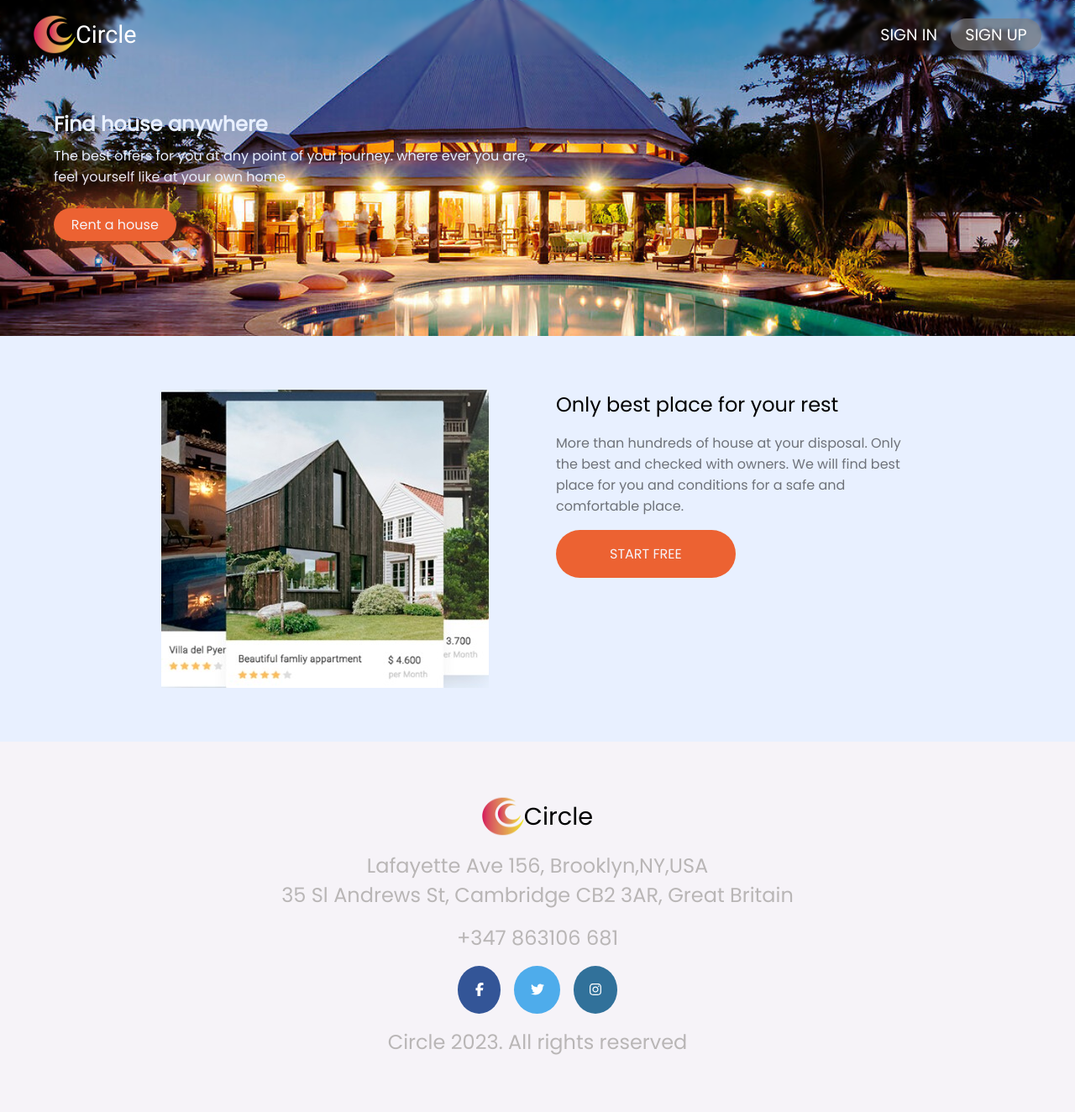
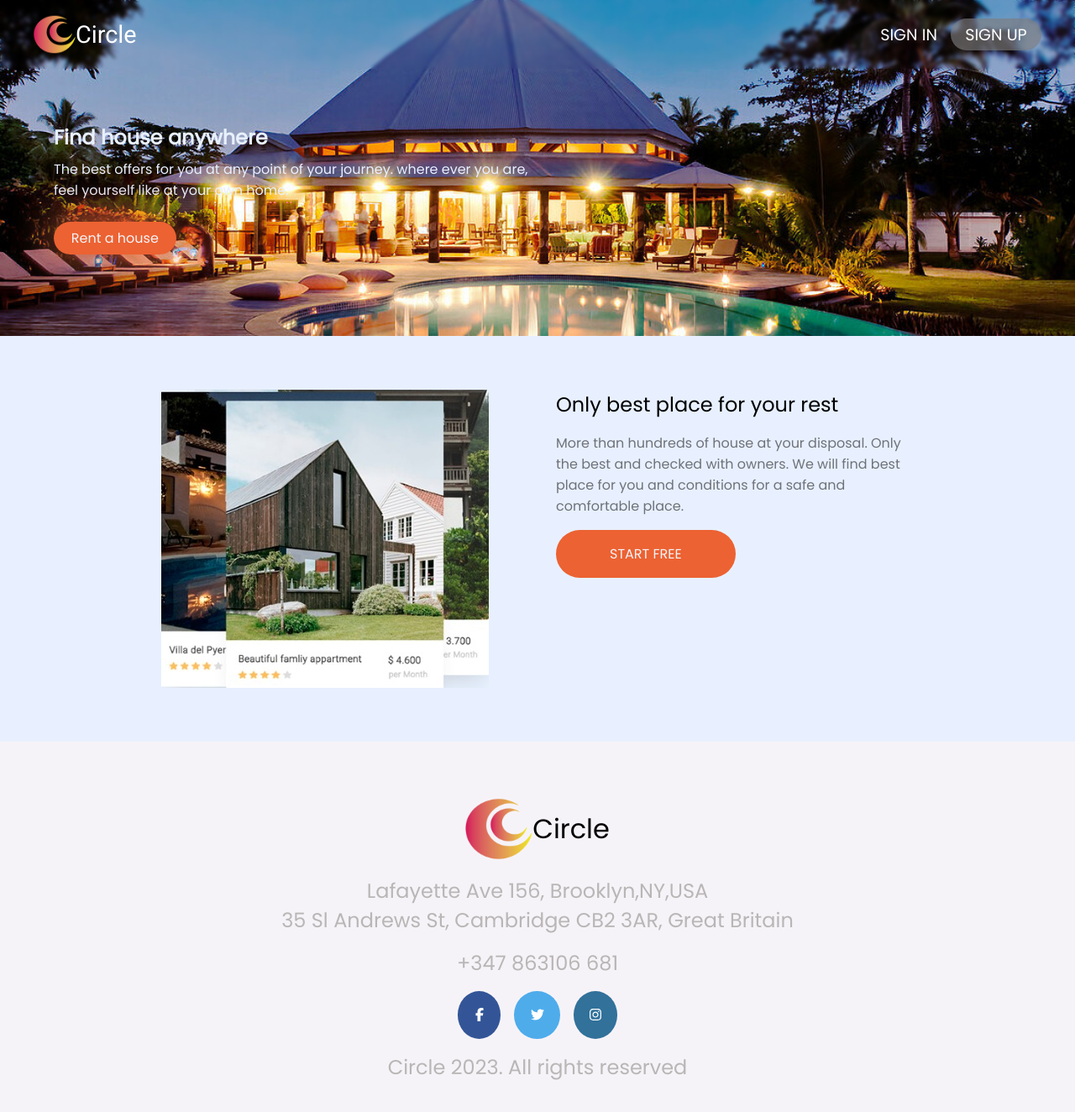
Before and after one commit to shella12/RentAnItemApp, a React (Create React App) app: page / in a window 1280 px wide. Shown: the top 1324 px of the page at 84% size. Built offline with nearby package versions, Linux system fonts and the light colour scheme.

Commit message:
Fix styling

```diff
--- a/src/landing.css
+++ b/src/landing.css
@@ -6,7 +6,7 @@
   background-color: transparent;
   color: #fff;
   justify-content: space-between;
-  padding: 0 1.5rem;
+  padding: 1rem 1.5rem;
 }
 
 .hamburger-landing {
@@ -22,10 +22,11 @@
   padding: 8rem 3rem;
   position: fixed;
   background-color: #ed6a3ba2;
-  backdrop-filter: blur(2px);
+  backdrop-filter: blur(22px);
   top: 0;
   right: 0;
-  height: 100vh;
+  bottom: 0;
+  min-height: 100vh;
   font-size: 1.2rem;
   transition: all 0.3s ease-in-out;
   z-index: 9;
@@ -67,7 +68,6 @@
 }
 
 .header {
-  padding-top: 1rem;
   backdrop-filter: blur(2px);
 }
 
@@ -129,13 +129,18 @@
   padding: 4rem;
   color: #b9b6b6;
   text-align: center;
-  font-size: 1.5rem;
+  font-size: 1rem;
   font-weight: normal;
 }
 
 .footer .logo-block {
   color: black;
   align-self: center;
+  font-size: 2rem;
+}
+
+.footer .logo {
+  width: 80px;
 }
 
 .social-icons {
@@ -171,7 +176,7 @@
   }
 
   .navbar-landing {
-    padding: 0 2.5rem;
+    padding: 1rem 2.5rem;
   }
 
   .logo {
@@ -218,4 +223,8 @@
     max-width: 500px;
     aspect-ratio: 1/1;
   }
+
+  .footer {
+    font-size: 1.5rem;
+  }
 }
```
